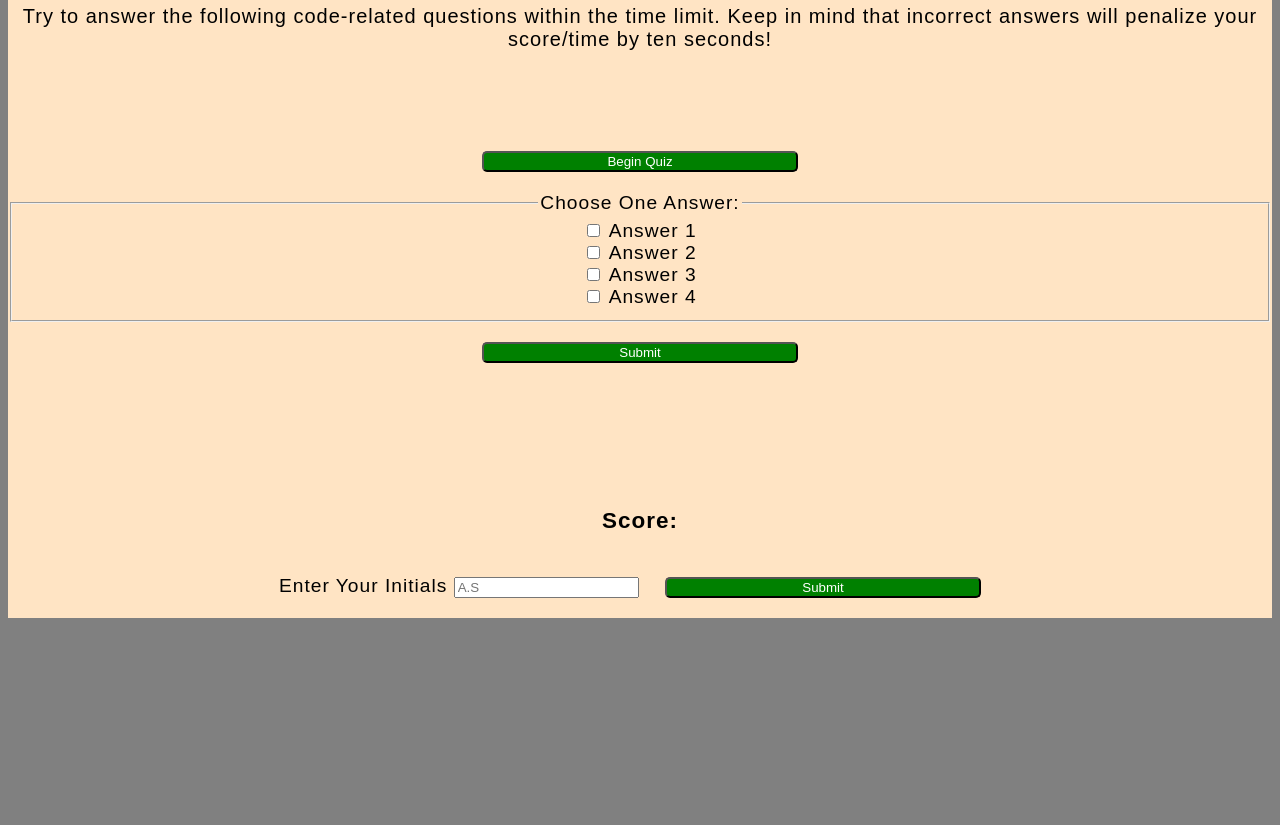
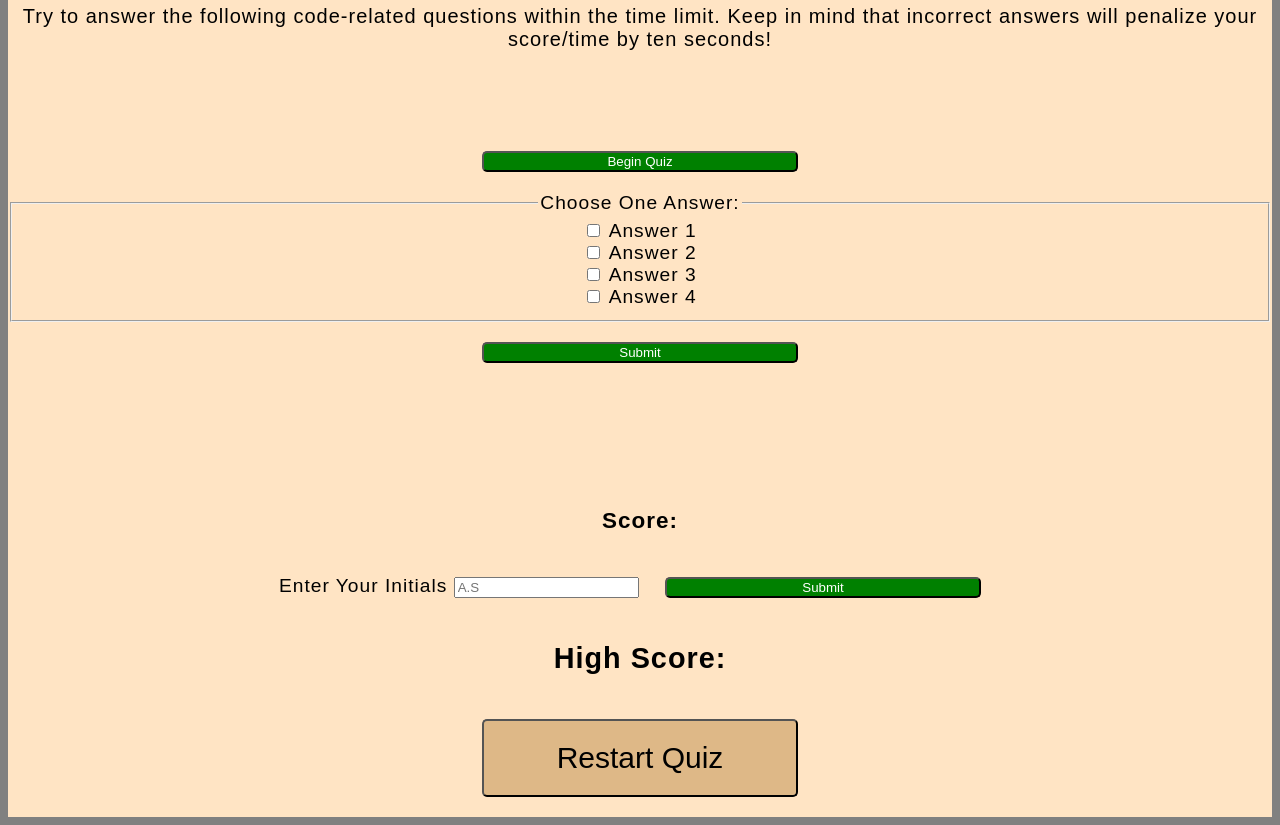
Before and after one commit to Sevillea/Code-Quiz, a plain HTML site: page index.html in a window 1280 px wide. Shown: the part 215-1040 px from the top of the page. Before the commit the page ends 841 px from the top, so only its background shows below. Drawn offline with Linux system fonts and the light colour scheme; a script that the page names is missing.

Commit message:
restart-quiz-btn

```diff
--- a/assets/css/styles.css
+++ b/assets/css/styles.css
@@ -35,3 +35,16 @@ p {
 #scores {
   margin-top:125px;
 }
+
+.high-score-div {
+  max-width:80%;
+  margin-left:auto;
+  margin-right:auto;
+}
+
+#restart-btn {
+  padding:20px;
+  background-color: burlywood;
+  color:black;
+  font-size: 30px;
+}
--- a/index.html
+++ b/index.html
@@ -42,17 +42,31 @@
                     <input type = "checkbox" id = "answer-four" value="D">
                     <label for = "answer-four" id = "answer-four-label">Answer 4</label><br />
                   </fieldset>
+                  <!-- submit answers -->
                   <button class = "btn" type = "submit" value = "submit">Submit</button>
                 </form>
 
                 <p id = "answer-status"></p>
 
+                <!-- User score and initial submit -->
                 <form id = "scores">
                   <h3 id = "score">Score:</h3>
                   <label for = "initials">Enter Your Initials</label>
                   <input type = "text" id = "initials" name = "initials" placeholder = "A.S">
                   <button type = "submit" class = "btn" id = "enter-initials">Submit</button>
                 </form>
+                <!-- High score Display -->
+                <div class = "high-score-div">
+                  <h2 id = "high-scores-title">High Score:</h2>
+                  <ol class = "high-score"></ol>
+                </div>
+                <button type = "button" id = "restart-btn" class = "btn">
+                  Restart Quiz
+                </button>
+
+
+
+
 
 
 
```
